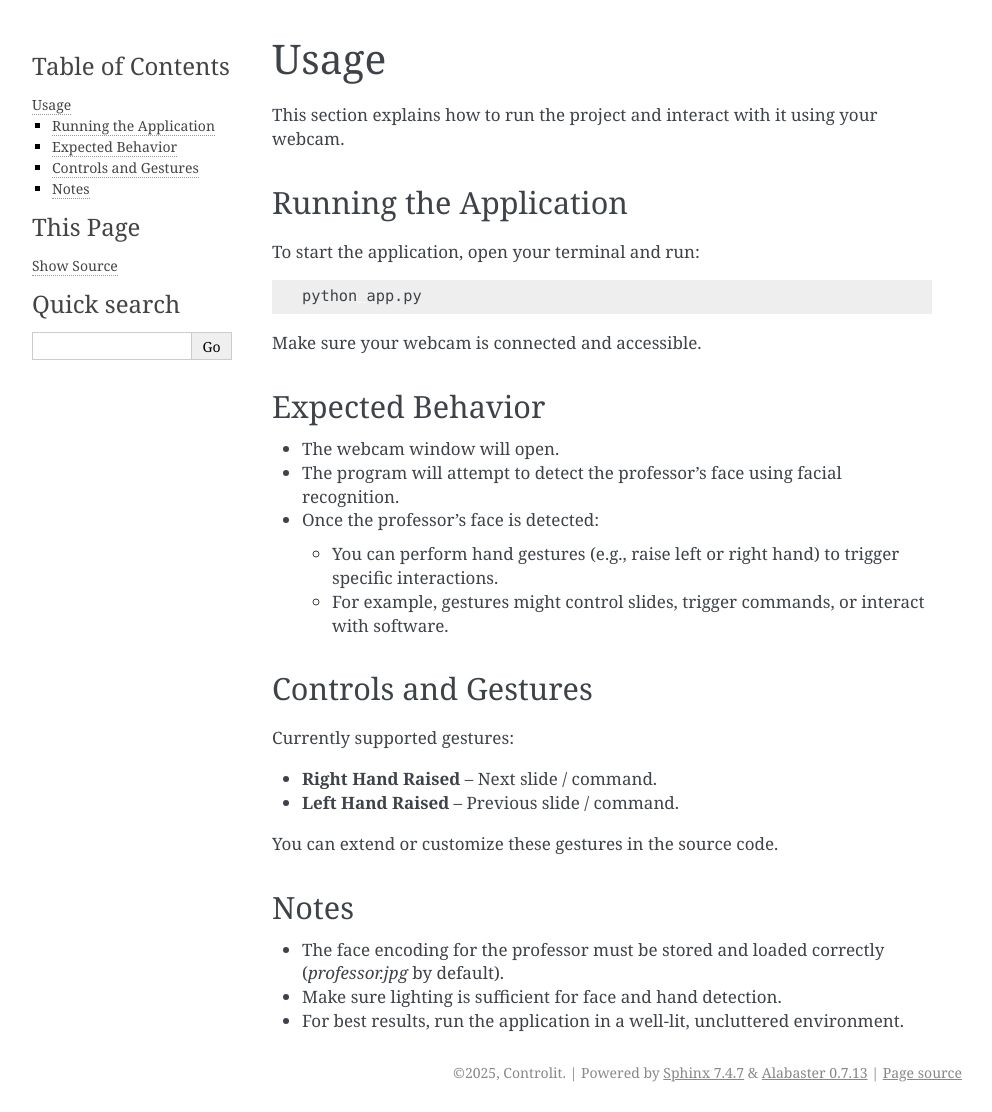
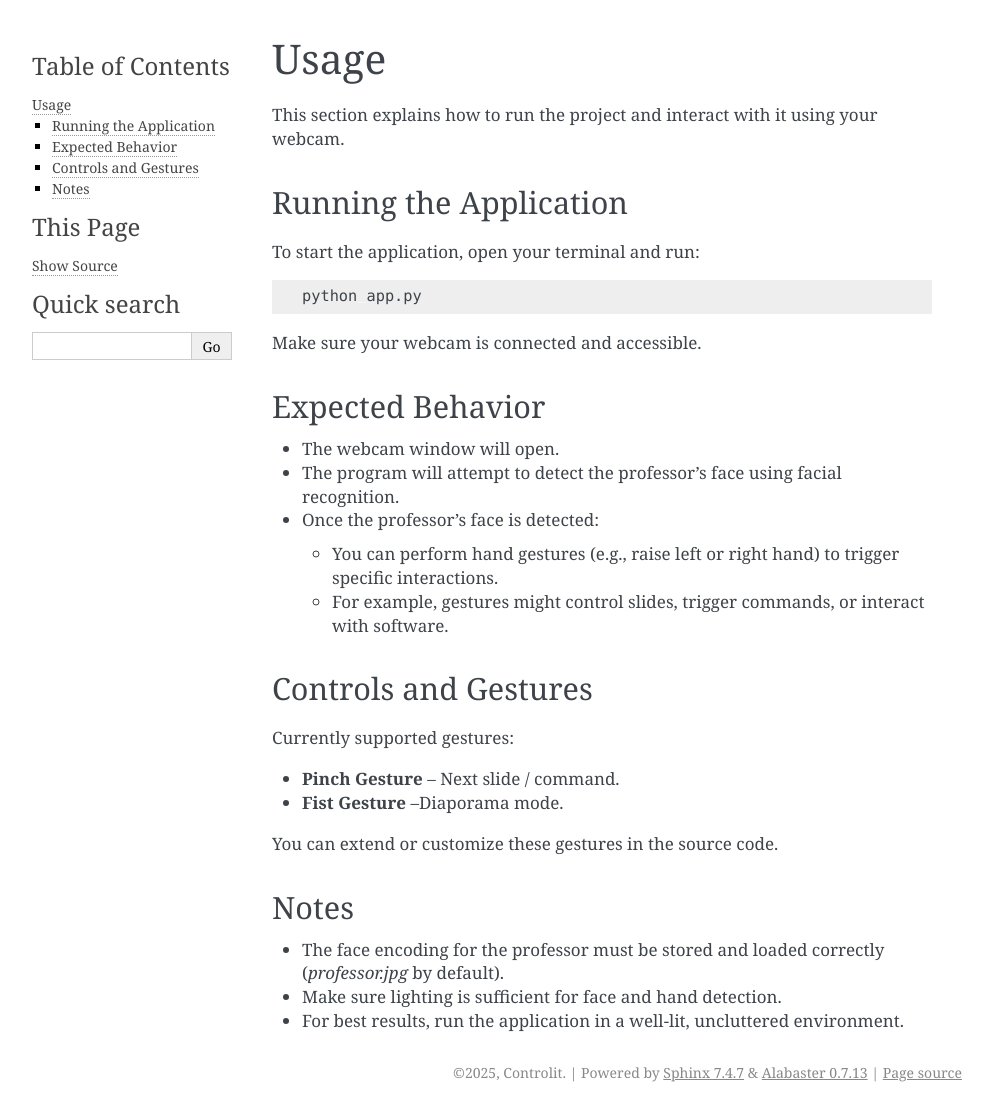
Before and after one commit to AbdellahBaqua/Controlit-handgesturecontrolleddiaporama-, a Sphinx documentation site: the page built from docs/usage.rst, in a window 1280 px wide. Shown: the whole page, without its empty margins (148-1140 px from the left). Built offline with Sphinx 7.4.7, drawn with Linux system fonts in a browser that asks for light colours; pages that are not in the unit, such as notebooks, are missing from menus.

Commit message:
Update usage.rst

```diff
--- a/docs/usage.rst
+++ b/docs/usage.rst
@@ -29,8 +29,8 @@ Controls and Gestures
 
 Currently supported gestures:
 
-- **Right Hand Raised** – Next slide / command.
-- **Left Hand Raised** – Previous slide / command.
+- **Pinch Gesture** – Next slide / command.
+- **Fist Gesture** –Diaporama mode.
 
 You can extend or customize these gestures in the source code.
 
```
